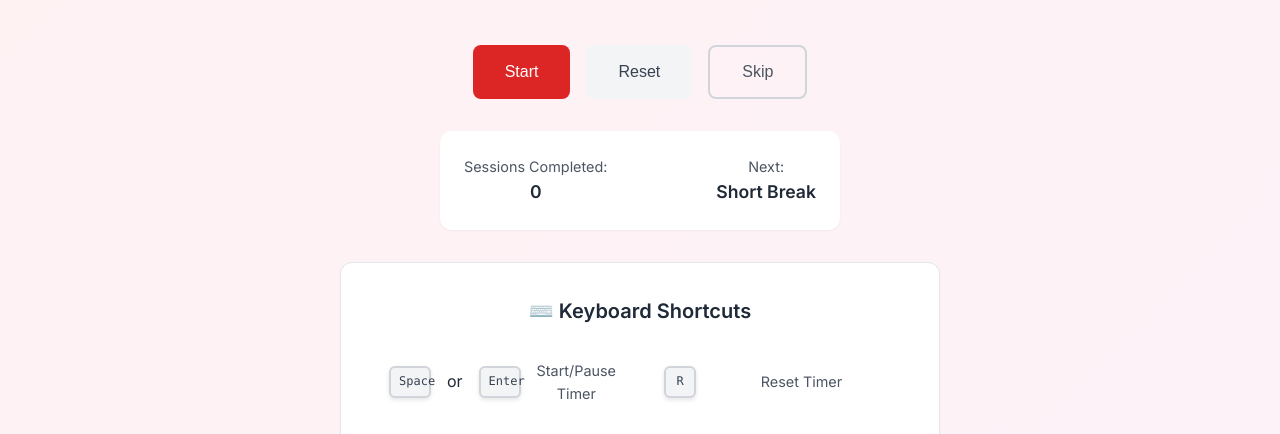
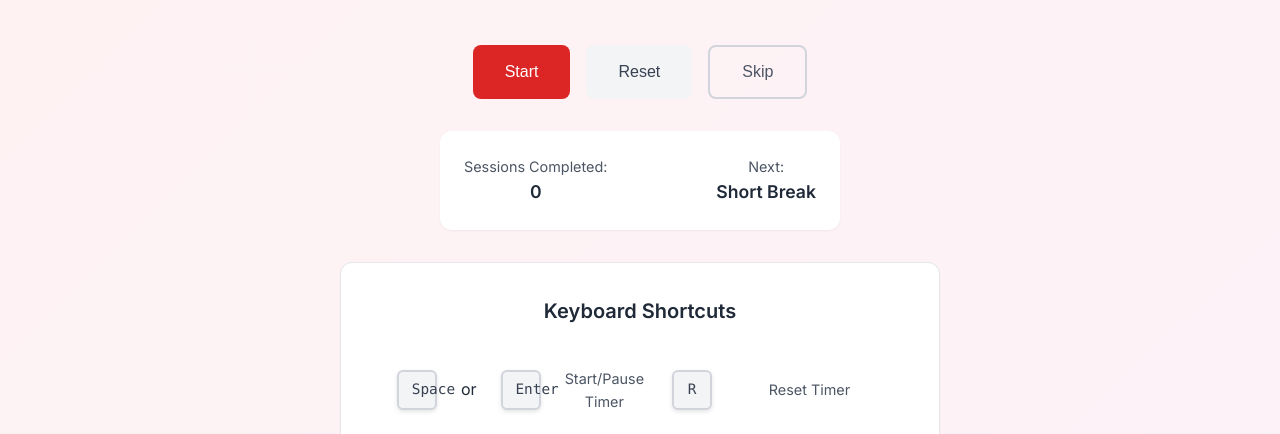
Before and after one commit to bigbadasss/online-tomato-clock, a website: page index.html in a window 1280 px wide. Shown: the part 442-876 px from the top of the page. Drawn offline with nearby package versions, Linux system fonts and the light colour scheme.

Commit message:
Improve keyboard shortcuts styling: remove icon, increase key size and spacing

```diff
--- a/index.html
+++ b/index.html
@@ -94,7 +94,7 @@
                         </div>
 
                         <div class="shortcuts-guide">
-                            <h3>⌨️ Keyboard Shortcuts</h3>
+                            <h3>Keyboard Shortcuts</h3>
                             <div class="shortcuts-grid">
                                 <div class="shortcut-item">
                                     <kbd>Space</kbd> or <kbd>Enter</kbd>
--- a/src/styles/main.css
+++ b/src/styles/main.css
@@ -314,8 +314,8 @@ body {
 .shortcuts-guide .shortcut-item {
     display: flex;
     align-items: center;
-    gap: var(--spacing-md);
-    padding: var(--spacing-sm) var(--spacing-md);
+    gap: var(--spacing-lg);
+    padding: var(--spacing-md) var(--spacing-lg);
     border-radius: var(--radius-md);
     transition: all var(--transition-fast);
 }
@@ -329,12 +329,12 @@ body {
     background: var(--gray-100);
     border: 2px solid var(--gray-300);
     border-radius: var(--radius-sm);
-    padding: 0.25rem 0.5rem;
+    padding: 0.4rem 0.8rem;
     font-family: 'SF Mono', 'Monaco', 'Inconsolata', 'Roboto Mono', monospace;
-    font-size: 0.75rem;
+    font-size: 0.9rem;
     font-weight: var(--font-weight-medium);
     color: var(--gray-700);
-    min-width: 2rem;
+    min-width: 2.5rem;
     text-align: center;
     box-shadow: 0 2px 4px rgba(0, 0, 0, 0.1);
 }
```
